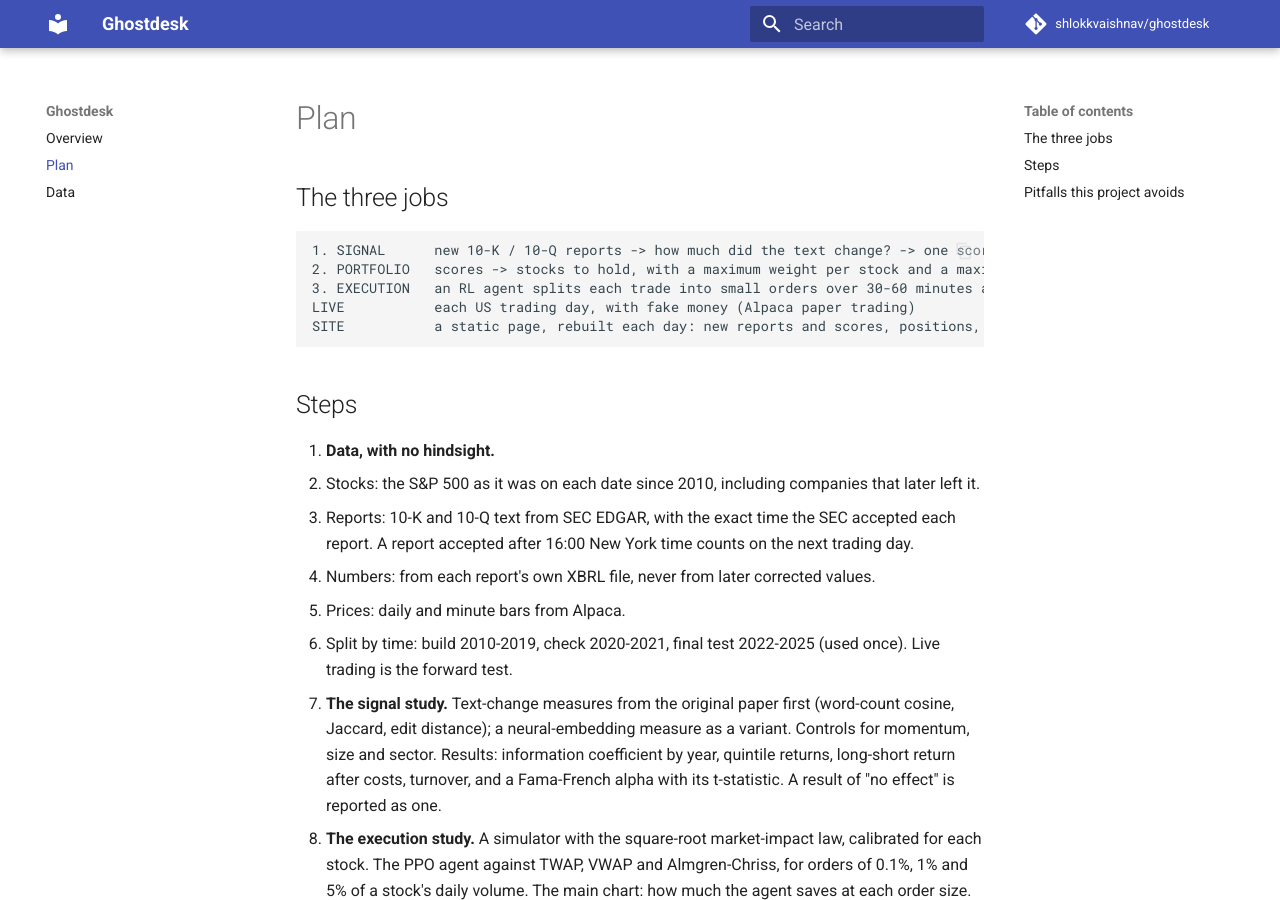
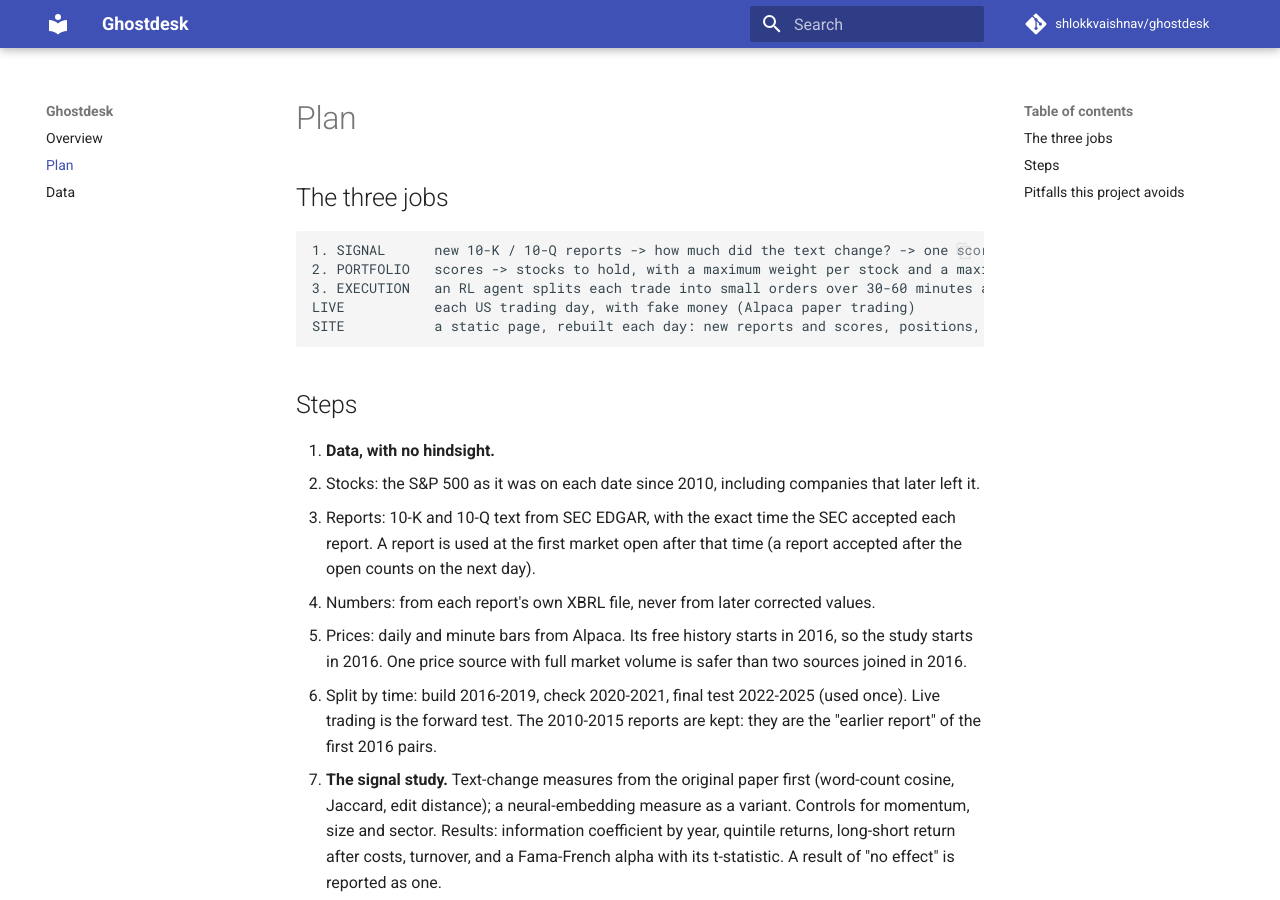
Before and after one commit to shlokkvaishnav/ghostdesk, an MkDocs documentation site: the page built from docs/plan.md, in a window 1280 px wide and 900 px high. Built offline with MkDocs 1.6.1 and Material for MkDocs 9.7.7, drawn with Linux system fonts in a browser that asks for light colours; comment, search, counter and statistics services are not loaded.

Commit message:
Plan: build period 2016-2019 (Alpaca free history starts in 2016; one price source)

```diff
--- a/docs/plan.md
+++ b/docs/plan.md
@@ -12,12 +12,13 @@ SITE           a static page, rebuilt each day: new reports and scores, position
 ## Steps
 1. **Data, with no hindsight.**
    - Stocks: the S&P 500 as it was on each date since 2010, including companies that later left it.
-   - Reports: 10-K and 10-Q text from SEC EDGAR, with the exact time the SEC accepted each report. A report accepted
-     after 16:00 New York time counts on the next trading day.
+   - Reports: 10-K and 10-Q text from SEC EDGAR, with the exact time the SEC accepted each report. A report is
+     used at the first market open after that time (a report accepted after the open counts on the next day).
    - Numbers: from each report's own XBRL file, never from later corrected values.
-   - Prices: daily and minute bars from Alpaca.
-   - Split by time: build 2010-2019, check 2020-2021, final test 2022-2025 (used once). Live trading is the
-     forward test.
+   - Prices: daily and minute bars from Alpaca. Its free history starts in 2016, so the study starts in 2016.
+     One price source with full market volume is safer than two sources joined in 2016.
+   - Split by time: build 2016-2019, check 2020-2021, final test 2022-2025 (used once). Live trading is the
+     forward test. The 2010-2015 reports are kept: they are the "earlier report" of the first 2016 pairs.
 2. **The signal study.** Text-change measures from the original paper first (word-count cosine, Jaccard, edit
    distance); a neural-embedding measure as a variant. Controls for momentum, size and sector. Results: information
    coefficient by year, quintile returns, long-short return after costs, turnover, and a Fama-French alpha with its
```
